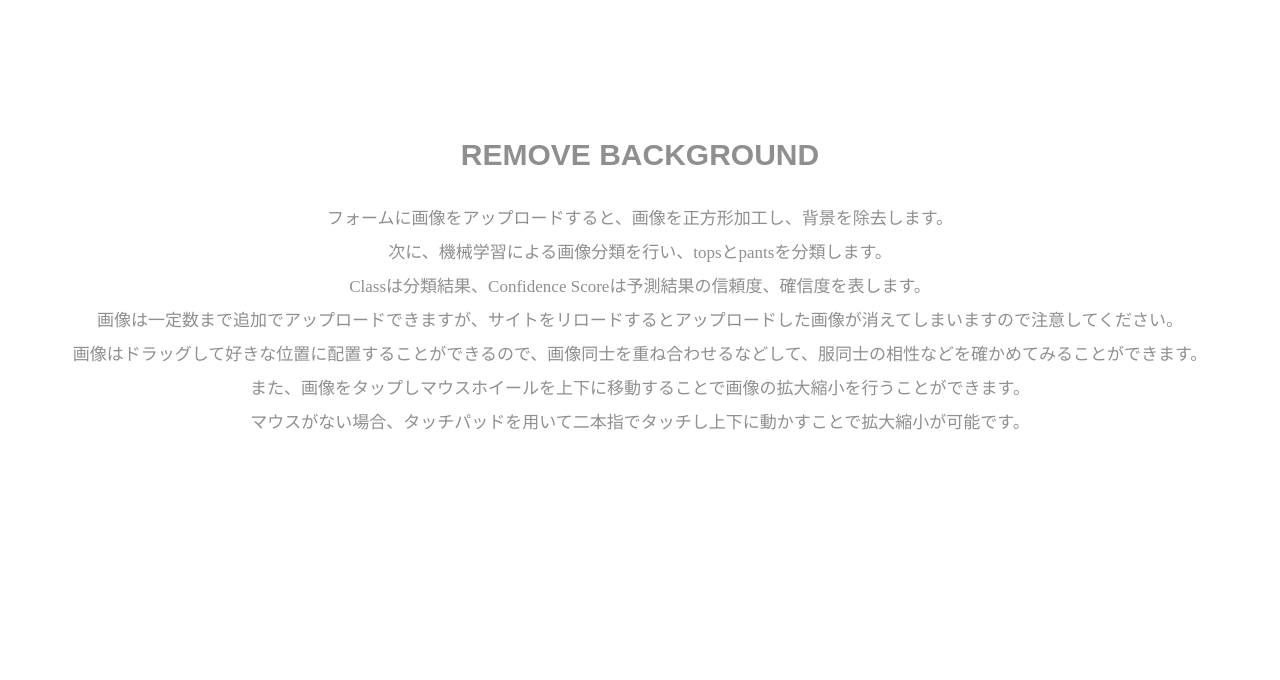
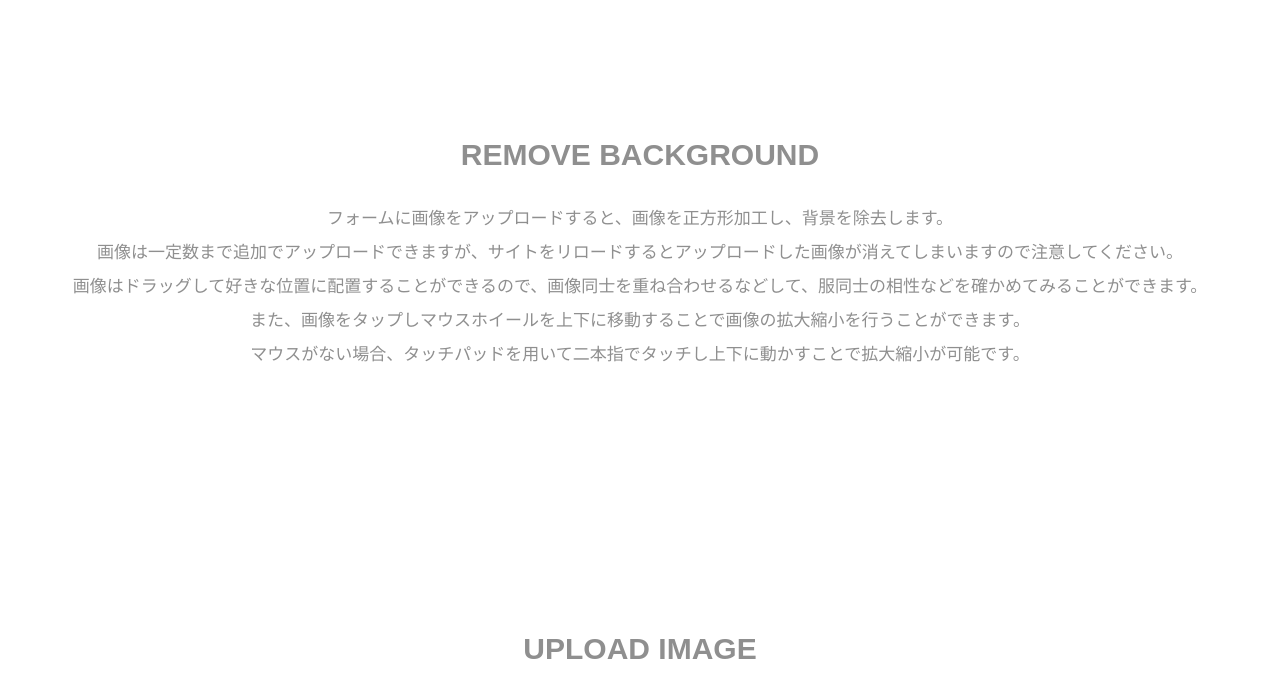
Before and after one commit to dedenion/closet1, a Django app: page /process-image/ in a window 1280 px wide. Shown: the top 680 px of the page. Run offline with Django 4.2, Linux system fonts and the light colour scheme; some libraries are stand-ins or nearby versions.

Commit message:
delete ai

```diff
--- a/labels.txt
+++ /dev/null
@@ -1,2 +0,0 @@
-0 tops
-1 pants
--- a/removal_app/templates/remove_background.html
+++ b/removal_app/templates/remove_background.html
@@ -429,8 +429,6 @@ transform: translateY(20px);
     <div class="setumei">
         <h1>Remove Background</h1>
         <p>フォームに画像をアップロードすると、画像を正方形加工し、背景を除去します。
-            <br>次に、機械学習による画像分類を行い、topsとpantsを分類します。
-            <br>Classは分類結果、Confidence Scoreは予測結果の信頼度、確信度を表します。
             <br>画像は一定数まで追加でアップロードできますが、サイトをリロードするとアップロードした画像が消えてしまいますので注意してください。
             <br>画像はドラッグして好きな位置に配置することができるので、画像同士を重ね合わせるなどして、服同士の相性などを確かめてみることができます。
             <br>また、画像をタップしマウスホイールを上下に移動することで画像の拡大縮小を行うことができます。
@@ -595,8 +593,7 @@ $('#imageForm').submit(function(event) {
             img.classList.add("draggable-image");
             $("#imageList").append(img);
 
-            var classificationInfo = "Class: " + className + "<br> Confidence Score: " + confidenceScore.toFixed(4);
-            $("#imageList").append("<p>" + classificationInfo + "</p>");
+
 
             enableDragAndDrop(); // 追加した画像にドラッグアンドドロップ機能を適用
         },
--- a/removal_app/urls.py
+++ b/removal_app/urls.py
@@ -6,7 +6,6 @@ from . import views
 urlpatterns = [
     # 画像処理のためのURLを設定
     path('remove_background/', views.remove_background, name='remove_background'),
-    path('classify_image/', views.classify_image, name='classify_image'),  # 新しいビュー関数に修正
     path('process-image/', views.process_image, name='process_image'),  # 新しいビュー関数に修正
     # path('other_endpoint/', views.other_view, name='other_endpoint'),
 ]
--- a/removal_app/views.py
+++ b/removal_app/views.py
@@ -4,13 +4,9 @@ import rembg
 import base64
 from PIL import Image, ImageOps
 import io
-from keras.models import load_model
 import numpy as np
+import random  # ランダムな値を生成するためのモジュール
 from django.shortcuts import render
-
-# モデルとクラス名の読み込み
-model = load_model("keras_model.h5", compile=False)
-class_names = [line.strip() for line in open("labels.txt", "r")]
 
 def remove_background(request):
     if request.method == 'POST':
@@ -23,8 +19,9 @@ def remove_background(request):
             processed_image = process_image(image_data)
             output_image = rembg.remove(processed_image)
 
-            # 画像分類
-            class_name, confidence_score = classify_image(output_image)
+            # ランダムなクラス名と信頼度スコアを生成
+            class_name = f"Class_{random.randint(1, 100)}"
+            confidence_score = random.uniform(0.5, 0.95)
 
             # レスポンスを返す
             return JsonResponse({
@@ -41,26 +38,7 @@ def remove_background(request):
         context = {'form': form}
         return render(request, 'remove_background.html', context)
 
-def classify_image(output_image):
-    # ここで必要な画像の前処理を行う（背景除去後の画像を扱う）
-    # この関数内での前処理は背景除去後の画像に対してのみ必要
-    # その後画像分類を行うための処理を追加する
-    image = Image.open(io.BytesIO(output_image)).convert("RGB")
-    size = (224, 224)
-    image = ImageOps.fit(image, size, Image.Resampling.LANCZOS)
-    image_array = np.asarray(image)
-    normalized_image_array = (image_array.astype(np.float32) / 127.5) - 1
-
-    # 以下は現在の classify_image() 関数と同様の画像分類の処理を追加する
-
-    data = np.ndarray(shape=(1, 224, 224, 3), dtype=np.float32)
-    data[0] = normalized_image_array
-    prediction = model.predict(data)
-    index = np.argmax(prediction)
-    class_name = class_names[index]
-    confidence_score = float(prediction[0][index])
-    return class_name, confidence_score
-
+# process_image関数はそのままにしておきます
 def process_image(image_data):
     image = Image.open(io.BytesIO(image_data))
     max_size = max(image.size)
--- a/requirements.txt
+++ b/requirements.txt
@@ -1,8 +1,6 @@
 django==4.1.2
 gunicorn==20.1.0
-tensorflow-cpu==2.15.0
-keras>=2.8.0
-numpy>=1.21.1
+numpy
 Pillow==10.1.0
 sqlparse==0.4.4
 tzdata==2023.3
```
Also changed, not shown: 1 other file.
